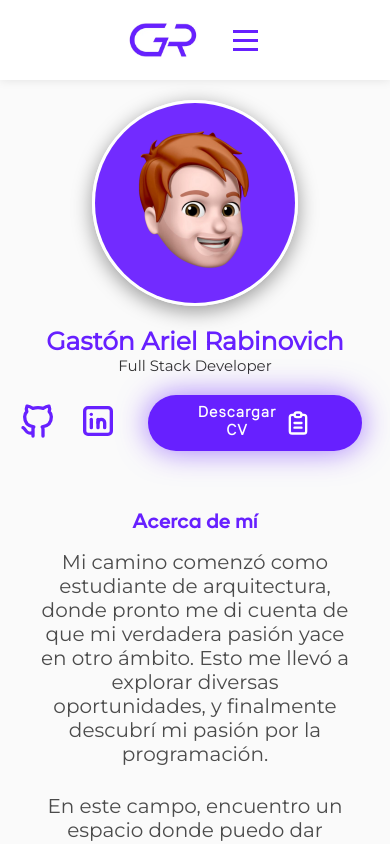
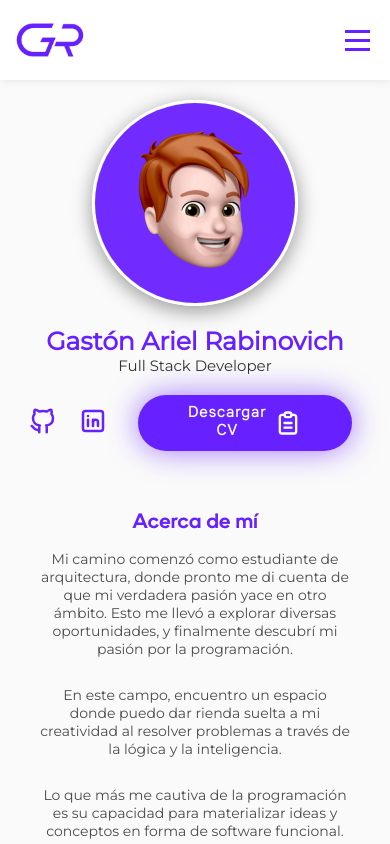
Before and after one commit to GRabinovich/portfolio, a React (Vite) app: page / in a window 390 px wide. Shown: the top 844 px of the page. Built offline with nearby package versions, Linux system fonts and the light colour scheme.

Commit message:
Bugs solucionados

```diff
--- a/src/components/Navbar.jsx
+++ b/src/components/Navbar.jsx
@@ -32,11 +32,7 @@ export const Navbar = () => {
   return (
     <nav className={`navbar ${isMenuOpen ? "open" : ""} ${isDarkMode ? "dark" : ""}`}>
       <div className="navbar-content">
-        {isDarkMode ? (
-          <img src={LogoDark} className="navbar-logo dark" alt="Logo Dark" />
-        ) : (
-          <img src={LogoLight} className="navbar-logo" alt="Logo Light" />
-        )}
+        {isDarkMode ? <img src={LogoDark} className="navbar-logo dark" alt="Logo Dark" /> : <img src={LogoLight} className="navbar-logo" alt="Logo Light" />}
         <div className={`navbar-toggle`} onClick={toggleMenu}>
           <div className={`bar ${isDarkMode ? "dark" : ""}`}></div>
           <div className={`bar ${isDarkMode ? "dark" : ""}`}></div>
@@ -69,7 +65,7 @@ export const Navbar = () => {
             </Link>
           </li>
           <li className={`navbar-item ${isDarkMode ? "dark" : ""}`} onClick={handleModeToggle}>
-            {isDarkMode ? <img src={MoonIcon} alt="Moon Icon" /> : <img src={SunIcon} alt="Sun Icon" />}
+            {isDarkMode ? <img src={SunIcon} alt="Sun Icon" /> : <img src={MoonIcon} alt="Moon Icon" />}
           </li>
         </ul>
       </div>
--- a/src/index.css
+++ b/src/index.css
@@ -178,6 +178,16 @@ ul.navbar-list.open.dark,
 }
 
 @media screen and (max-width: 900px) {
+  .navbar-content {
+    width: 100%;
+    display: flex;
+    justify-content: space-between;
+  }
+
+  .navbar-toggle, .navbar-logo {
+    margin: 0px 10px;
+  }
+
   .navbar-list {
     display: none;
   }
@@ -202,6 +212,19 @@ ul.navbar-list.open.dark,
   }
 }
 
+@media only screen and (max-width: 570px) {
+  .title-contact {
+    margin-bottom: 0px;
+  }
+
+  .subtitle-contact {
+    margin-left: 0px;
+    font-size: 12px;
+  }
+
+}
+
+
 @media only screen and (max-width: 430px) {
   .title-content-start {
     font-size: 25px;
@@ -223,6 +246,10 @@ ul.navbar-list.open.dark,
 
   .button-download-cv {
     padding: 10px 50px;
+  }
+
+  .content-about-me {
+    font-size: 14px;
   }
 
   .title-content-about-me,
@@ -260,9 +287,9 @@ ul.navbar-list.open.dark,
     width: 200px;
   }
 
-  .subtitle-contact {
-    margin-left: 0px;
-    font-size: 14px;
+  .img-start {
+    width: 30px;
+    height: 30px;
   }
 
   form {
```
Also changed, not shown: src/common/icons/page/moon.svg, src/common/icons/page/sun.svg.
